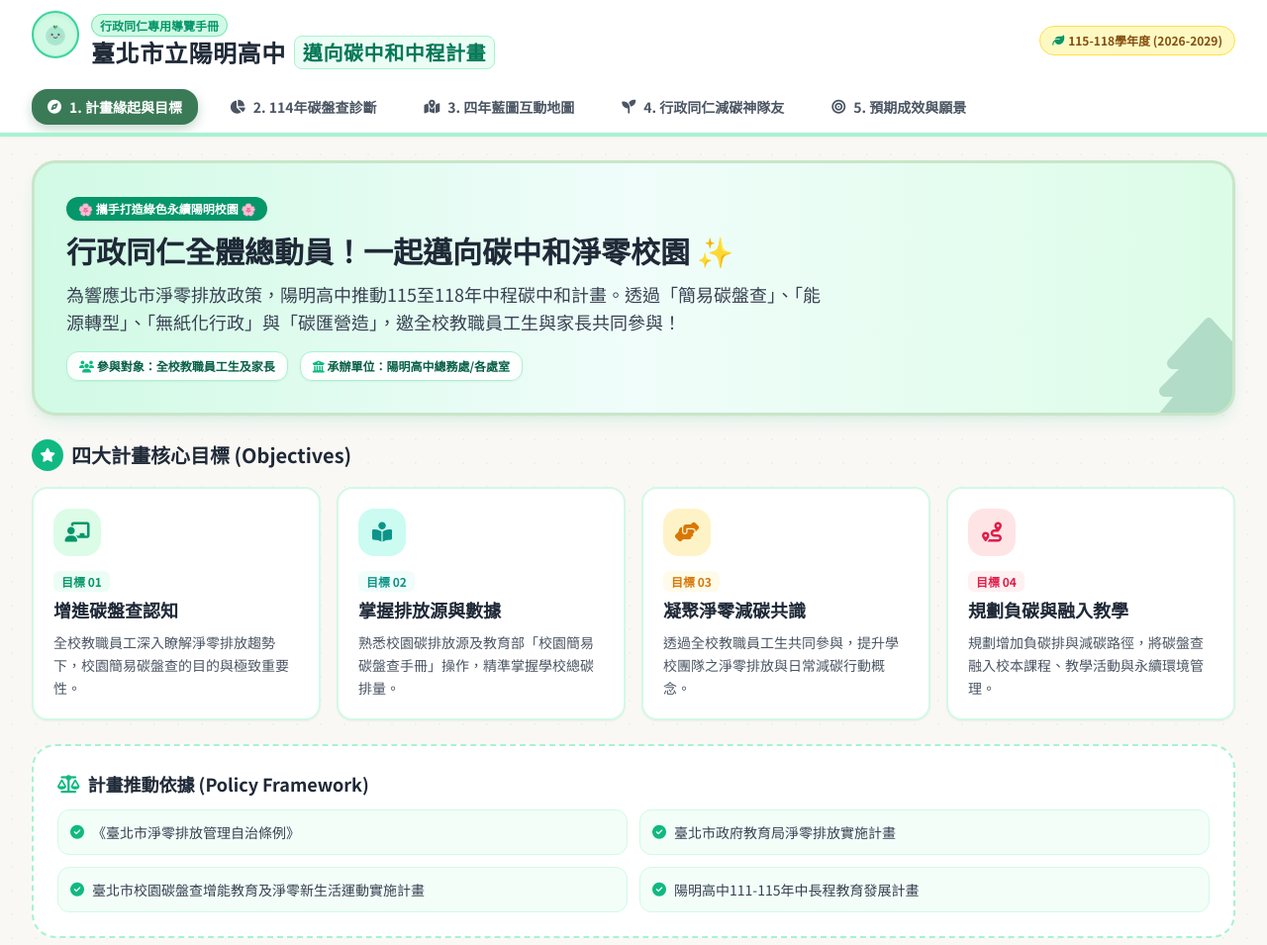
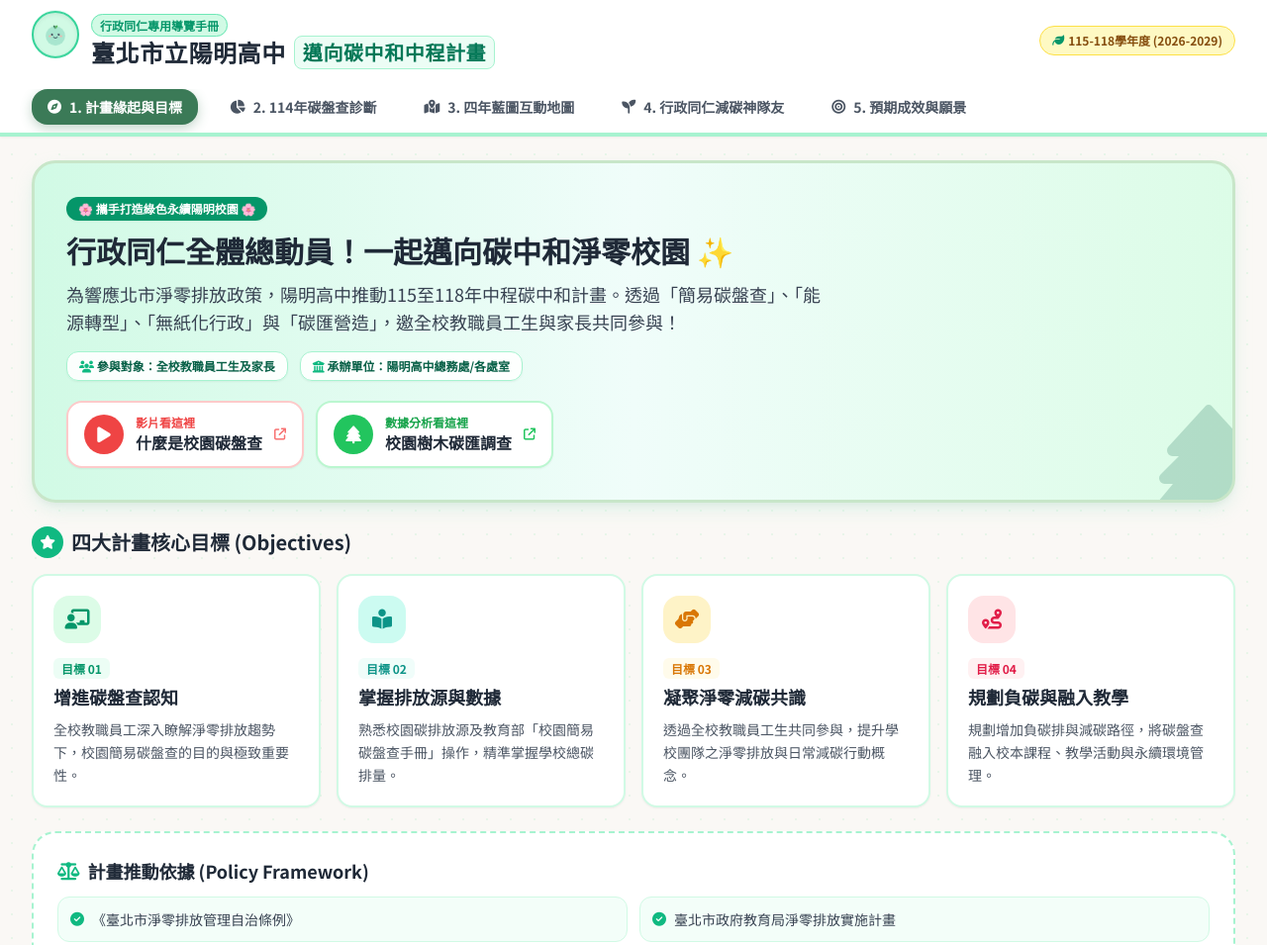
Before and after one commit to btosichen/2026General-Affairs-Department, a plain HTML site: page 4.html in a window 1280 px wide. Shown: the top 955 px of the page at 99% size. Drawn offline with nearby package versions, Linux system fonts and the light colour scheme; a web font is replaced by a local one.

Commit message:
新增碳盤查影片與樹木碳匯調查連結

```diff
--- a/4.html
+++ b/4.html
@@ -179,6 +179,20 @@
                         <span class="bg-white/90 text-emerald-800 px-3 py-1.5 rounded-xl text-xs font-bold border border-emerald-200 shadow-sm">
                             <i class="fa-solid fa-building-columns text-emerald-500"></i> 承辦單位：陽明高中總務處/各處室
                         </span>
+                    </div>
+
+                    <!-- 延伸學習資源 -->
+                    <div class="mt-5 flex flex-wrap gap-3" aria-label="校園碳盤查延伸學習資源">
+                        <a href="https://youtu.be/uq4HsERVpQk?si=v4p2RHYvFYwtl2_M" target="_blank" rel="noopener noreferrer" class="group inline-flex items-center gap-3 bg-white hover:bg-red-50 text-gray-800 px-4 py-3 rounded-2xl border-2 border-red-200 hover:border-red-400 shadow-sm hover:shadow-md transition-all duration-200" aria-label="在新分頁觀看影片：什麼是校園碳盤查">
+                            <span class="w-10 h-10 rounded-full bg-red-500 text-white flex items-center justify-center text-lg group-hover:scale-110 transition-transform" aria-hidden="true"><i class="fa-solid fa-play"></i></span>
+                            <span><span class="block text-xs font-bold text-red-500">影片看這裡</span><span class="block font-black text-sm sm:text-base">什麼是校園碳盤查</span></span>
+                            <i class="fa-solid fa-arrow-up-right-from-square text-red-400 text-xs" aria-hidden="true"></i>
+                        </a>
+                        <a href="https://btosichen.github.io/2026General-Affairs-Department/5.html" target="_blank" rel="noopener noreferrer" class="group inline-flex items-center gap-3 bg-white hover:bg-green-50 text-gray-800 px-4 py-3 rounded-2xl border-2 border-green-200 hover:border-green-500 shadow-sm hover:shadow-md transition-all duration-200" aria-label="在新分頁開啟校園樹木碳匯調查數據分析">
+                            <span class="w-10 h-10 rounded-full bg-green-500 text-white flex items-center justify-center text-lg group-hover:scale-110 transition-transform" aria-hidden="true"><i class="fa-solid fa-tree"></i></span>
+                            <span><span class="block text-xs font-bold text-green-600">數據分析看這裡</span><span class="block font-black text-sm sm:text-base">校園樹木碳匯調查</span></span>
+                            <i class="fa-solid fa-arrow-up-right-from-square text-green-500 text-xs" aria-hidden="true"></i>
+                        </a>
                     </div>
                 </div>
             </div>
```
